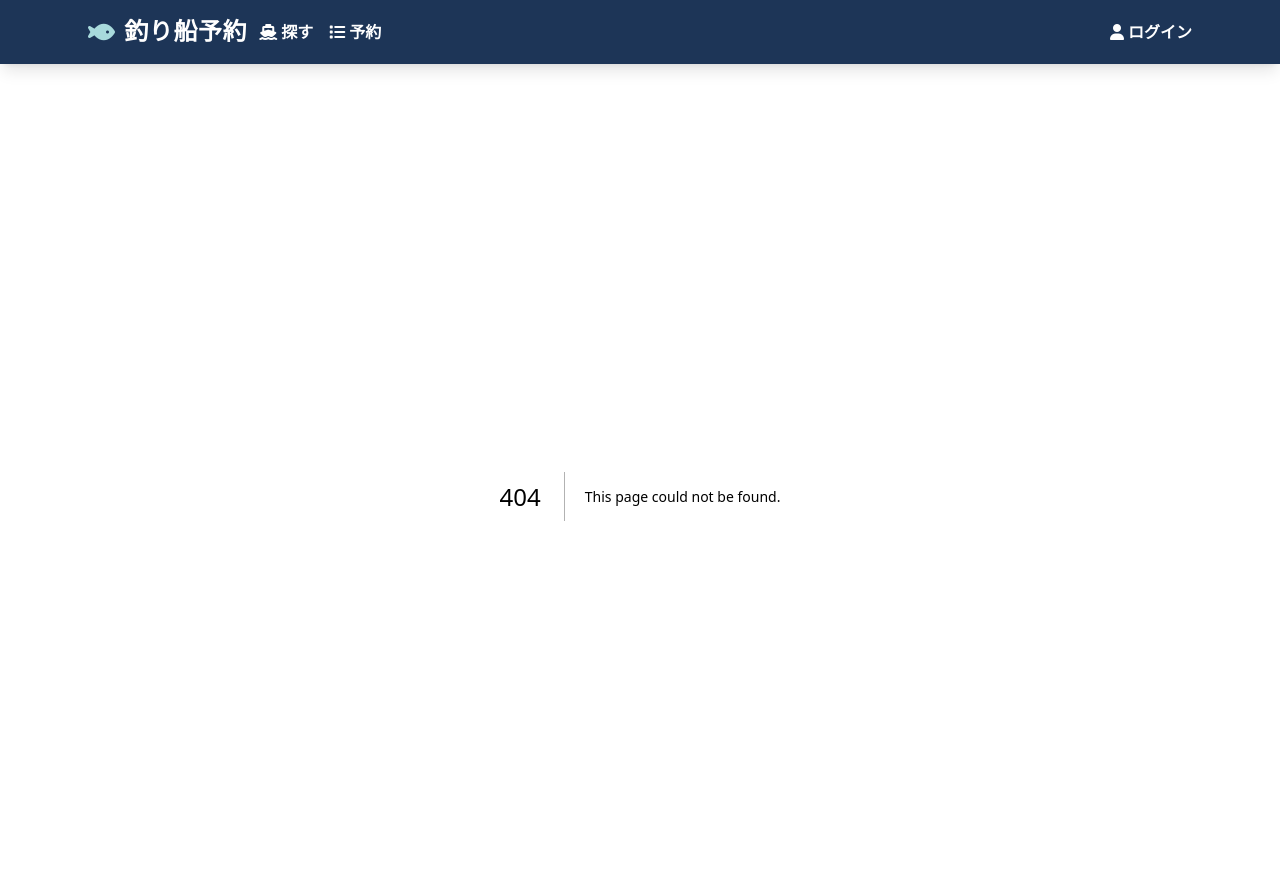
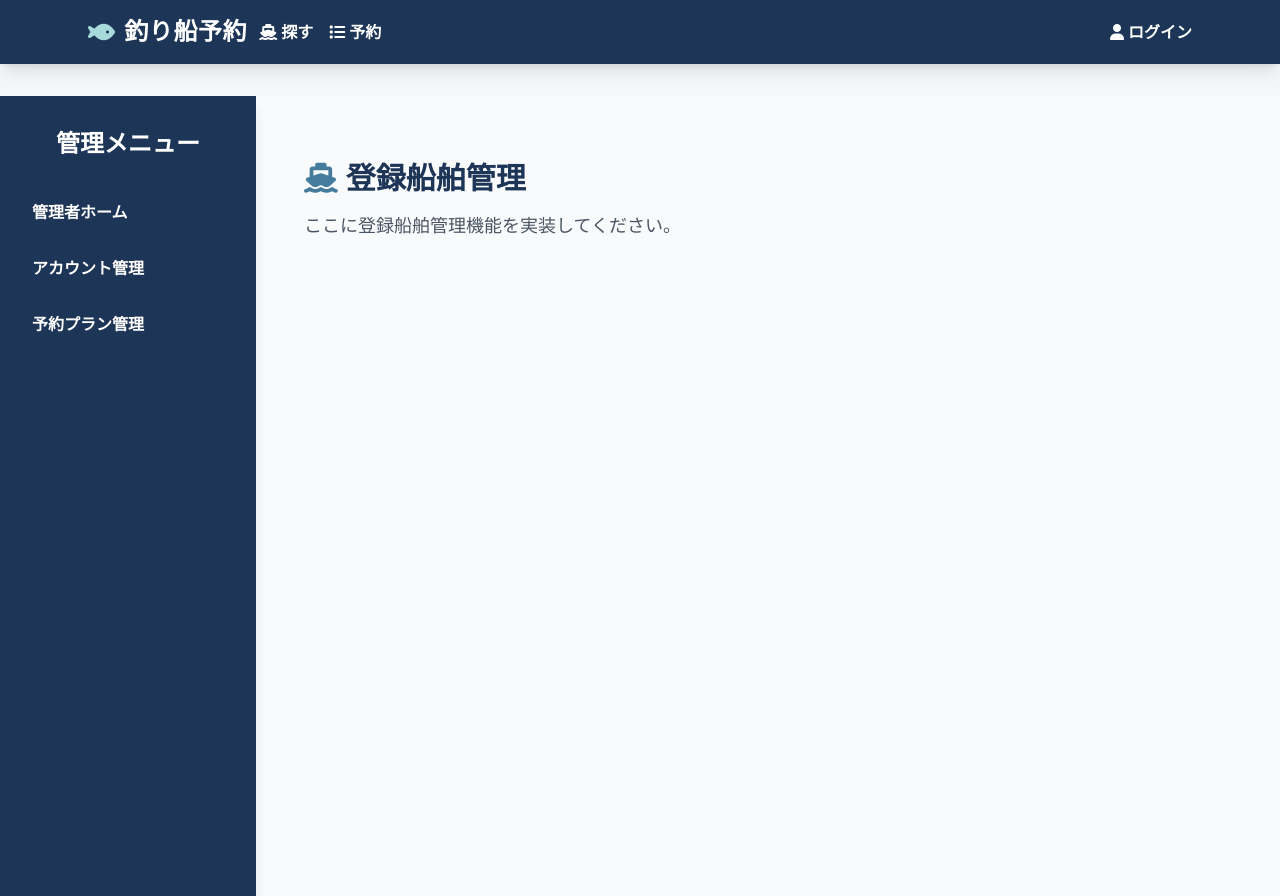
Before and after one commit to hoshinonumazu-hash/fishing-reservation, a Next.js app: page /admin/boats in a window 1280 px wide. Before the commit this address had no page. Built offline with nearby package versions, Linux system fonts and the light colour scheme.

Commit message:
feat: add admin plan and boat management pages

```diff
--- /dev/null
+++ b/src/app/admin/boats/page.tsx
@@ -0,0 +1,14 @@
+"use client";
+
+export default function AdminBoats() {
+  return (
+    <div className="max-w-7xl mx-auto px-4 py-8">
+      <h1 className="text-3xl font-bold text-[#1D3557] mb-4">
+        <i className="fas fa-ship mr-2 text-[#457B9D]"></i>
+        登録船舶管理
+      </h1>
+      <p className="text-lg text-gray-600 mb-8">ここに登録船舶管理機能を実装してください。</p>
+      {/* 船舶一覧・検索・編集UIをここに追加 */}
+    </div>
+  );
+}
--- a/src/app/admin/plans/page.tsx
+++ b/src/app/admin/plans/page.tsx
@@ -2,12 +2,13 @@
 
 export default function AdminPlans() {
   return (
-    <div className="max-w-4xl mx-auto py-8">
+    <div className="max-w-7xl mx-auto px-4 py-8">
       <h1 className="text-3xl font-bold text-[#1D3557] mb-4">
         <i className="fas fa-calendar-alt mr-2 text-[#457B9D]"></i>
-        予約プラン管理（準備中）
+        予約プラン管理
       </h1>
-      <p className="text-gray-600">このページは今後実装予定です。</p>
+      <p className="text-lg text-gray-600 mb-8">ここに予約プラン管理機能を実装してください。</p>
+      {/* プラン一覧・検索・編集UIをここに追加 */}
     </div>
   );
 }
```
